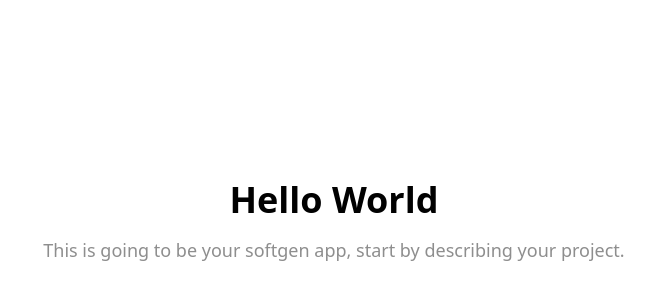
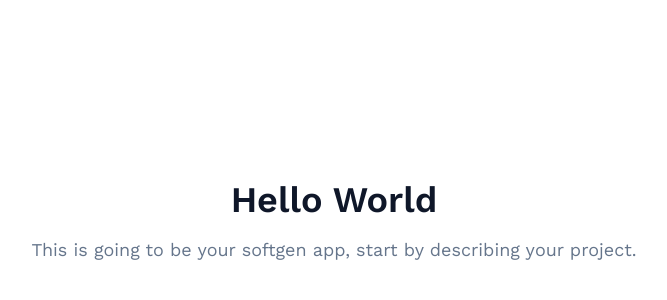
Before and after one commit to dre-harding-gif/sg-5f84ad30-7839-4c9b-a1a4-f4ac289cf48c-1774102070, a Next.js app: page / in a window 1280 px wide. Shown: the part 178-478 px from the top of the page, without its empty margins (306-973 px from the left). Built offline with nearby package versions, Linux system fonts and the light colour scheme.

Commit message:
feat(init): Set up design system, global styles, and core data types

```diff
--- a/eslint.config.mjs
+++ b/eslint.config.mjs
@@ -1,6 +1,7 @@
+
+import { fileURLToPath } from "url";
+import { dirname } from "path";
 import { FlatCompat } from "@eslint/eslintrc";
-import { dirname } from "path";
-import { fileURLToPath } from "url";
 
 const __filename = fileURLToPath(import.meta.url);
 const __dirname = dirname(__filename);
@@ -16,6 +17,7 @@ const eslintConfig = [
   {
     rules: {
       "react/no-unescaped-entities": "off",
+      "@next/next/no-html-link-for-pages": "warn",
       "@typescript-eslint/no-unused-vars": "warn",
       "@typescript-eslint/no-explicit-any": "warn",
       "@typescript-eslint/no-non-null-assertion": "warn",
--- a/src/styles/globals.css
+++ b/src/styles/globals.css
@@ -1,84 +1,92 @@
+@import url('https://fonts.googleapis.com/css2?family=Plus+Jakarta+Sans:wght@400;600;700;800&family=Work+Sans:wght@300;400;500;600&display=swap');
+
 @tailwind base;
 @tailwind components;
 @tailwind utilities;
 
-@layer utilities {
-  .text-balance {
-    text-wrap: balance;
-  }
-}
-
 @layer base {
   :root {
-    --radius: 0.55rem;
+    /* shadcn base tokens */
     --background: 0 0% 100%;
-    --foreground: 330 0% 0.3%;
+    --foreground: 222 47% 11%;
+
+    /* Primary - Deep Navy */
+    --primary: 221 83% 33%;
+    --primary-foreground: 210 40% 98%;
+
+    /* Secondary - Light Gray */
+    --secondary: 214 32% 91%;
+    --secondary-foreground: 222 47% 11%;
+
+    /* Accent - Warm Orange */
+    --accent: 24 95% 53%;
+    --accent-foreground: 0 0% 100%;
+
+    /* Muted */
+    --muted: 214 32% 91%;
+    --muted-foreground: 215 16% 47%;
+
+    /* Card */
     --card: 0 0% 100%;
-    --card-foreground: 330 0% 0.3%;
+    --card-foreground: 222 47% 11%;
+
+    /* Popover */
     --popover: 0 0% 100%;
-    --popover-foreground: 330 0% 0.3%;
-    --primary: 0 0% 4.5%;
-    --primary-foreground: 0 0% 97.5%;
-    --secondary: 0 0% 97.3%;
-    --secondary-foreground: 0 0% 4.5%;
-    --muted: 0 0% 97.3%;
-    --muted-foreground: 0 0% 55.7%;
-    --accent: 0 0% 97.3%;
-    --accent-foreground: 0 0% 4.5%;
-    --destructive: 359.9132 100.2494% 67.8807%;
-    --destructive-foreground: 0 0% 0%;
-    --border: 0 0% 92.2%;
-    --input: 0 0% 92.2%;
-    --ring: 0 0% 70.8%;
-    --chart-1: 41.1 71.2% 54.4%;
-    --chart-2: 184.7 32.4% 48.6%;
-    --chart-3: 227.4 15.2% 33.3%;
-    --chart-4: 84.4 74.8% 75.7%;
-    --chart-5: 70.1 74.3% 70.5%;
-    --sidebar: 0 0% 97.5%;
-    --sidebar-foreground: 330 0% 0.3%;
-    --sidebar-primary: 0 0% 4.5%;
-    --sidebar-primary-foreground: 0 0% 97.5%;
-    --sidebar-accent: 0 0% 97.3%;
-    --sidebar-accent-foreground: 0 0% 4.5%;
-    --sidebar-border: 0 0% 92.2%;
-    --sidebar-ring: 0 0% 70.8%;
+    --popover-foreground: 222 47% 11%;
+
+    /* Border */
+    --border: 214 32% 91%;
+    --input: 214 32% 91%;
+    --ring: 221 83% 53%;
+
+    /* Destructive */
+    --destructive: 0 84% 60%;
+    --destructive-foreground: 210 40% 98%;
+
+    /* Status colors */
+    --status-pending: 43 96% 56%;
+    --status-active: 142 71% 45%;
+    --status-completed: 221 83% 53%;
+    --status-on-hold: 262 83% 58%;
+
+    /* Custom brand colors */
+    --navy-dark: 222 47% 11%;
+    --navy-medium: 221 83% 33%;
+    --orange: 24 95% 53%;
+    --gray-50: 214 32% 91%;
+    --gray-100: 215 20% 83%;
+
+    --radius: 0.5rem;
   }
 
   .dark {
-    --radius: 0.55rem;
-    --background: 330 0% 0.3%;
-    --foreground: 0 0% 97.5%;
-    --card: 0 0% 4.5%;
-    --card-foreground: 0 0% 97.5%;
-    --popover: 0 0% 8.6%;
-    --popover-foreground: 0 0% 97.5%;
-    --primary: 0 0% 92.2%;
-    --primary-foreground: 0 0% 4.5%;
-    --secondary: 0 0% 8.6%;
-    --secondary-foreground: 0 0% 97.5%;
-    --muted: 0 0% 8.6%;
-    --muted-foreground: 0 0% 70.8%;
-    --accent: 0 0% 21.2%;
-    --accent-foreground: 0 0% 97.5%;
-    --destructive: 359.9132 100.2494% 67.8807%;
-    --destructive-foreground: 0 0% 0%;
-    --border: 0 0% 100% / 15%;
-    --input: 0 0% 100% / 15%;
-    --ring: 0 0% 55.7%;
-    --chart-1: 264.4 77.2% 41.9%;
-    --chart-2: 162.5 46.7% 57.3%;
-    --chart-3: 70.1 74.3% 70.5%;
-    --chart-4: 303.9 75.8% 51.6%;
-    --chart-5: 16.4 84.7% 55.4%;
-    --sidebar: 0 0% 4.5%;
-    --sidebar-foreground: 0 0% 97.5%;
-    --sidebar-primary: 264.4 77.2% 41.9%;
-    --sidebar-primary-foreground: 0 0% 97.5%;
-    --sidebar-accent: 0 0% 8.6%;
-    --sidebar-accent-foreground: 0 0% 97.5%;
-    --sidebar-border: 0 0% 100% / 10%;
-    --sidebar-ring: 0 0% 43.9%;
+    --background: 222 47% 11%;
+    --foreground: 210 40% 98%;
+
+    --primary: 221 83% 53%;
+    --primary-foreground: 222 47% 11%;
+
+    --secondary: 217 33% 17%;
+    --secondary-foreground: 210 40% 98%;
+
+    --accent: 24 95% 53%;
+    --accent-foreground: 0 0% 100%;
+
+    --muted: 217 33% 17%;
+    --muted-foreground: 215 20% 65%;
+
+    --card: 217 33% 15%;
+    --card-foreground: 210 40% 98%;
+
+    --popover: 222 47% 11%;
+    --popover-foreground: 210 40% 98%;
+
+    --border: 217 33% 17%;
+    --input: 217 33% 17%;
+    --ring: 221 83% 53%;
+
+    --destructive: 0 63% 31%;
+    --destructive-foreground: 210 40% 98%;
   }
 }
 
@@ -87,12 +95,6 @@
     @apply border-border;
   }
   body {
-    @apply bg-background text-foreground;
+    @apply bg-background text-foreground font-sans;
   }
 }
-
-@layer components {
-  .container {
-    @apply mx-auto px-4 md:px-6 lg:px-8 max-w-7xl w-full;
-  }
-}
--- a/tailwind.config.ts
+++ b/tailwind.config.ts
@@ -6,21 +6,22 @@ const config: Config = {
     "./src/pages/**/*.{js,ts,jsx,tsx,mdx}",
     "./src/components/**/*.{js,ts,jsx,tsx,mdx}",
     "./src/app/**/*.{js,ts,jsx,tsx,mdx}",
-    "./src/**/*.{js,ts,jsx,tsx,mdx}",
   ],
   theme: {
+    container: {
+      center: true,
+      padding: "2rem",
+      screens: {
+        "2xl": "1400px",
+      },
+    },
     extend: {
       colors: {
+        border: "hsl(var(--border))",
+        input: "hsl(var(--input))",
+        ring: "hsl(var(--ring))",
         background: "hsl(var(--background))",
         foreground: "hsl(var(--foreground))",
-        card: {
-          DEFAULT: "hsl(var(--card))",
-          foreground: "hsl(var(--card-foreground))",
-        },
-        popover: {
-          DEFAULT: "hsl(var(--popover))",
-          foreground: "hsl(var(--popover-foreground))",
-        },
         primary: {
           DEFAULT: "hsl(var(--primary))",
           foreground: "hsl(var(--primary-foreground))",
@@ -28,6 +29,10 @@ const config: Config = {
         secondary: {
           DEFAULT: "hsl(var(--secondary))",
           foreground: "hsl(var(--secondary-foreground))",
+        },
+        destructive: {
+          DEFAULT: "hsl(var(--destructive))",
+          foreground: "hsl(var(--destructive-foreground))",
         },
         muted: {
           DEFAULT: "hsl(var(--muted))",
@@ -37,52 +42,43 @@ const config: Config = {
           DEFAULT: "hsl(var(--accent))",
           foreground: "hsl(var(--accent-foreground))",
         },
-        destructive: {
-          DEFAULT: "hsl(var(--destructive))",
-          foreground: "hsl(var(--destructive-foreground))",
+        popover: {
+          DEFAULT: "hsl(var(--popover))",
+          foreground: "hsl(var(--popover-foreground))",
         },
-        border: "hsl(var(--border))",
-        input: "hsl(var(--input))",
-        ring: "hsl(var(--ring))",
-        chart: {
-          "1": "hsl(var(--chart-1))",
-          "2": "hsl(var(--chart-2))",
-          "3": "hsl(var(--chart-3))",
-          "4": "hsl(var(--chart-4))",
-          "5": "hsl(var(--chart-5))",
+        card: {
+          DEFAULT: "hsl(var(--card))",
+          foreground: "hsl(var(--card-foreground))",
         },
-        sidebar: {
-          DEFAULT: "hsl(var(--sidebar))",
-          foreground: "hsl(var(--sidebar-foreground))",
-          primary: "hsl(var(--sidebar-primary))",
-          "primary-foreground": "hsl(var(--sidebar-primary-foreground))",
-          accent: "hsl(var(--sidebar-accent))",
-          "accent-foreground": "hsl(var(--sidebar-accent-foreground))",
-          border: "hsl(var(--sidebar-border))",
-          ring: "hsl(var(--sidebar-ring))",
+        status: {
+          pending: "hsl(var(--status-pending))",
+          active: "hsl(var(--status-active))",
+          completed: "hsl(var(--status-completed))",
+          onhold: "hsl(var(--status-on-hold))",
         },
+        navy: {
+          dark: "hsl(var(--navy-dark))",
+          medium: "hsl(var(--navy-medium))",
+        },
+        orange: "hsl(var(--orange))",
       },
       borderRadius: {
         lg: "var(--radius)",
         md: "calc(var(--radius) - 2px)",
         sm: "calc(var(--radius) - 4px)",
       },
+      fontFamily: {
+        sans: ["Work Sans", "system-ui", "sans-serif"],
+        heading: ["Plus Jakarta Sans", "system-ui", "sans-serif"],
+      },
       keyframes: {
         "accordion-down": {
-          from: {
-            height: "0",
-          },
-          to: {
-            height: "var(--radix-accordion-content-height)",
-          },
+          from: { height: "0" },
+          to: { height: "var(--radix-accordion-content-height)" },
         },
         "accordion-up": {
-          from: {
-            height: "var(--radix-accordion-content-height)",
-          },
-          to: {
-            height: "0",
-          },
+          from: { height: "var(--radix-accordion-content-height)" },
+          to: { height: "0" },
         },
       },
       animation: {
@@ -93,4 +89,5 @@ const config: Config = {
   },
   plugins: [require("tailwindcss-animate")],
 };
+
 export default config;
--- a/tsconfig.json
+++ b/tsconfig.json
@@ -33,6 +33,7 @@
     "**/*.tsx"
   ],
   "exclude": [
-    "node_modules"
+    "node_modules",
+    "supabase/functions"
   ]
 }
```
Also changed, not shown: src/types/index.ts (added, +130 -0 lines).
